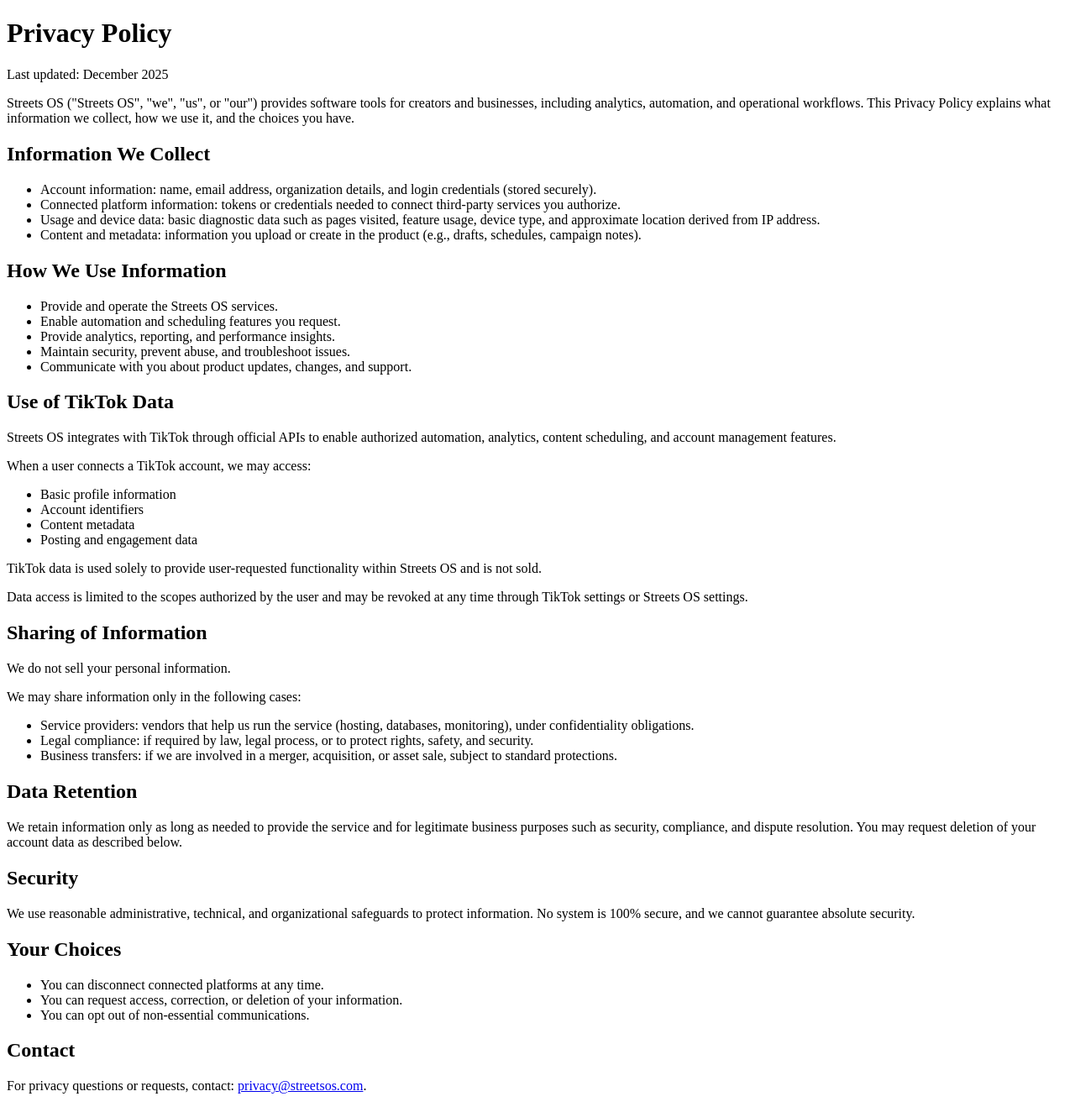
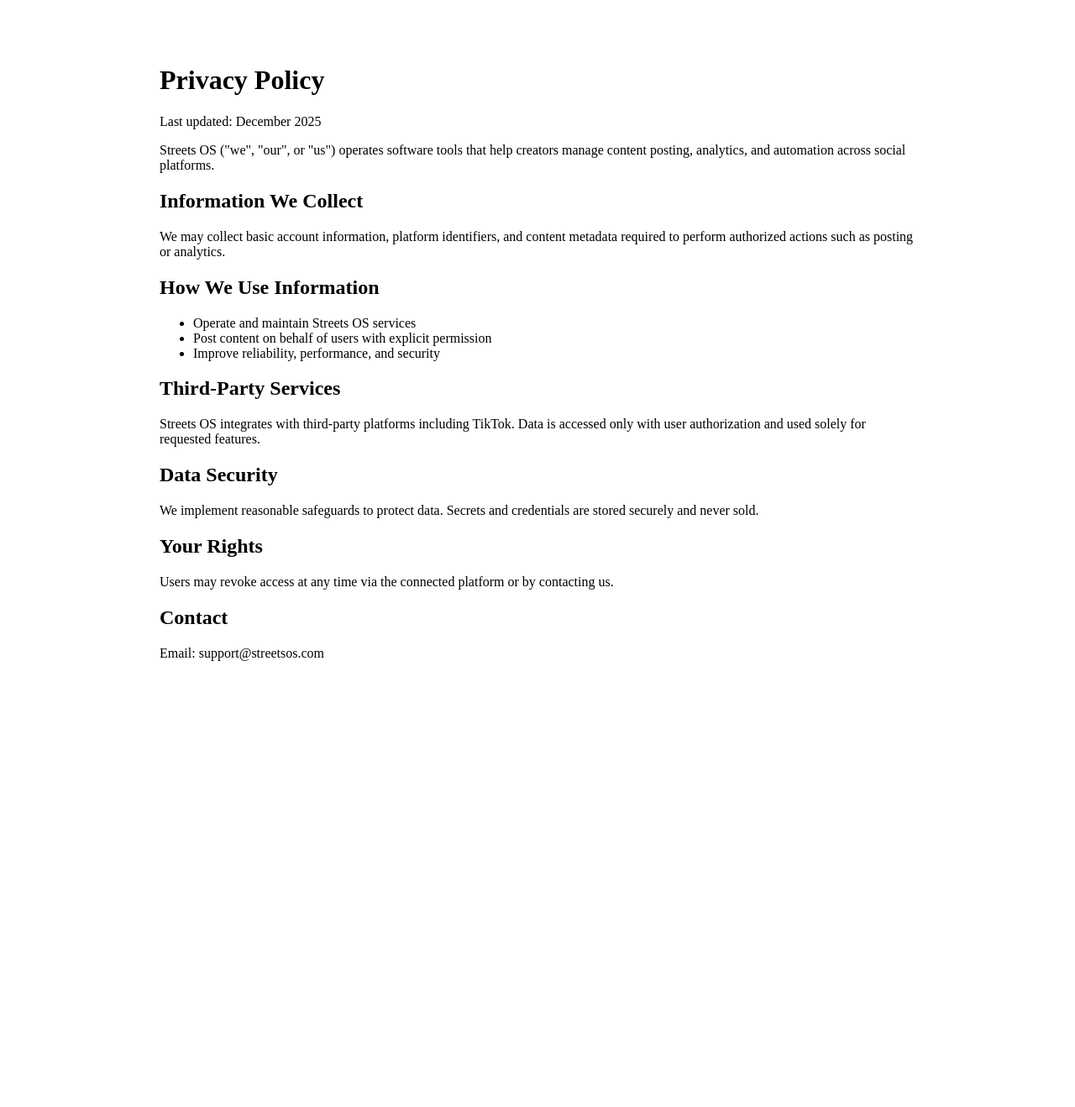
Before and after one commit to B1ggsx/streetsos-legal, a Next.js app: page /privacy in a window 1280 px wide. Shown: the whole page at 84% size. After the commit the page ends 859 px from the top, so only its background shows below. Built offline with nearby package versions, Linux system fonts and the light colour scheme.

Commit message:
Refactor PrivacyPage to PrivacyPolicy and update content
Updated the Privacy Policy page to improve structure and clarity, including renaming the component and modifying the content layout.

```diff
--- a/app/privacy/page.tsx
+++ b/app/privacy/page.tsx
@@ -1,144 +1,51 @@
 export const metadata = {
   title: "Privacy Policy | Streets OS",
-  description: "Privacy Policy for Streets OS",
 };
 
-export default function PrivacyPage() {
+export default function PrivacyPolicy() {
   return (
-    <main className="min-h-screen bg-white text-zinc-900">
-      <div className="mx-auto max-w-3xl px-6 py-16">
-        <header className="space-y-2">
-          <h1 className="text-3xl font-semibold tracking-tight">Privacy Policy</h1>
-          <p className="text-sm text-zinc-600">Last updated: December 2025</p>
-        </header>
+    <main style={{ maxWidth: "900px", margin: "0 auto", padding: "48px 24px" }}>
+      <h1>Privacy Policy</h1>
+      <p>Last updated: December 2025</p>
 
-        <div className="mt-10 space-y-8 text-base leading-7">
-          <section className="space-y-3">
-            <p>
-              Streets OS ("Streets OS", "we", "us", or "our") provides software tools for
-              creators and businesses, including analytics, automation, and operational
-              workflows. This Privacy Policy explains what information we collect, how we
-              use it, and the choices you have.
-            </p>
-          </section>
+      <p>
+        Streets OS ("we", "our", or "us") operates software tools that help creators
+        manage content posting, analytics, and automation across social platforms.
+      </p>
 
-          <section className="space-y-3">
-            <h2 className="text-xl font-semibold">Information We Collect</h2>
-            <ul className="list-disc pl-6 space-y-1">
-              <li>
-                <span className="font-medium">Account information:</span> name, email address,
-                organization details, and login credentials (stored securely).
-              </li>
-              <li>
-                <span className="font-medium">Connected platform information:</span> tokens or
-                credentials needed to connect third-party services you authorize.
-              </li>
-              <li>
-                <span className="font-medium">Usage and device data:</span> basic diagnostic
-                data such as pages visited, feature usage, device type, and approximate
-                location derived from IP address.
-              </li>
-              <li>
-                <span className="font-medium">Content and metadata:</span> information you
-                upload or create in the product (e.g., drafts, schedules, campaign notes).
-              </li>
-            </ul>
-          </section>
+      <h2>Information We Collect</h2>
+      <p>
+        We may collect basic account information, platform identifiers, and content
+        metadata required to perform authorized actions such as posting or analytics.
+      </p>
 
-          <section className="space-y-3">
-            <h2 className="text-xl font-semibold">How We Use Information</h2>
-            <ul className="list-disc pl-6 space-y-1">
-              <li>Provide and operate the Streets OS services.</li>
-              <li>Enable automation and scheduling features you request.</li>
-              <li>Provide analytics, reporting, and performance insights.</li>
-              <li>Maintain security, prevent abuse, and troubleshoot issues.</li>
-              <li>Communicate with you about product updates, changes, and support.</li>
-            </ul>
-          </section>
+      <h2>How We Use Information</h2>
+      <ul>
+        <li>Operate and maintain Streets OS services</li>
+        <li>Post content on behalf of users with explicit permission</li>
+        <li>Improve reliability, performance, and security</li>
+      </ul>
 
-          <section className="space-y-3">
-            <h2 className="text-xl font-semibold">Use of TikTok Data</h2>
-            <p>
-              Streets OS integrates with TikTok through official APIs to enable authorized
-              automation, analytics, content scheduling, and account management features.
-            </p>
-            <p>When a user connects a TikTok account, we may access:</p>
-            <ul className="list-disc pl-6 space-y-1">
-              <li>Basic profile information</li>
-              <li>Account identifiers</li>
-              <li>Content metadata</li>
-              <li>Posting and engagement data</li>
-            </ul>
-            <p>
-              TikTok data is used solely to provide user-requested functionality within
-              Streets OS and is not sold.
-            </p>
-            <p>
-              Data access is limited to the scopes authorized by the user and may be
-              revoked at any time through TikTok settings or Streets OS settings.
-            </p>
-          </section>
+      <h2>Third-Party Services</h2>
+      <p>
+        Streets OS integrates with third-party platforms including TikTok. Data is
+        accessed only with user authorization and used solely for requested features.
+      </p>
 
-          <section className="space-y-3">
-            <h2 className="text-xl font-semibold">Sharing of Information</h2>
-            <p>We do not sell your personal information.</p>
-            <p>We may share information only in the following cases:</p>
-            <ul className="list-disc pl-6 space-y-1">
-              <li>
-                <span className="font-medium">Service providers:</span> vendors that help us
-                run the service (hosting, databases, monitoring), under confidentiality
-                obligations.
-              </li>
-              <li>
-                <span className="font-medium">Legal compliance:</span> if required by law, legal
-                process, or to protect rights, safety, and security.
-              </li>
-              <li>
-                <span className="font-medium">Business transfers:</span> if we are involved in a
-                merger, acquisition, or asset sale, subject to standard protections.
-              </li>
-            </ul>
-          </section>
+      <h2>Data Security</h2>
+      <p>
+        We implement reasonable safeguards to protect data. Secrets and credentials
+        are stored securely and never sold.
+      </p>
 
-          <section className="space-y-3">
-            <h2 className="text-xl font-semibold">Data Retention</h2>
-            <p>
-              We retain information only as long as needed to provide the service and for
-              legitimate business purposes such as security, compliance, and dispute
-              resolution. You may request deletion of your account data as described below.
-            </p>
-          </section>
+      <h2>Your Rights</h2>
+      <p>
+        Users may revoke access at any time via the connected platform or by
+        contacting us.
+      </p>
 
-          <section className="space-y-3">
-            <h2 className="text-xl font-semibold">Security</h2>
-            <p>
-              We use reasonable administrative, technical, and organizational safeguards to
-              protect information. No system is 100% secure, and we cannot guarantee absolute
-              security.
-            </p>
-          </section>
-
-          <section className="space-y-3">
-            <h2 className="text-xl font-semibold">Your Choices</h2>
-            <ul className="list-disc pl-6 space-y-1">
-              <li>You can disconnect connected platforms at any time.</li>
-              <li>You can request access, correction, or deletion of your information.</li>
-              <li>You can opt out of non-essential communications.</li>
-            </ul>
-          </section>
-
-          <section className="space-y-3">
-            <h2 className="text-xl font-semibold">Contact</h2>
-            <p>
-              For privacy questions or requests, contact:{" "}
-              <a className="underline" href="mailto:privacy@streetsos.com">
-                privacy@streetsos.com
-              </a>
-              .
-            </p>
-          </section>
-        </div>
-      </div>
+      <h2>Contact</h2>
+      <p>Email: support@streetsos.com</p>
     </main>
   );
 }
```
